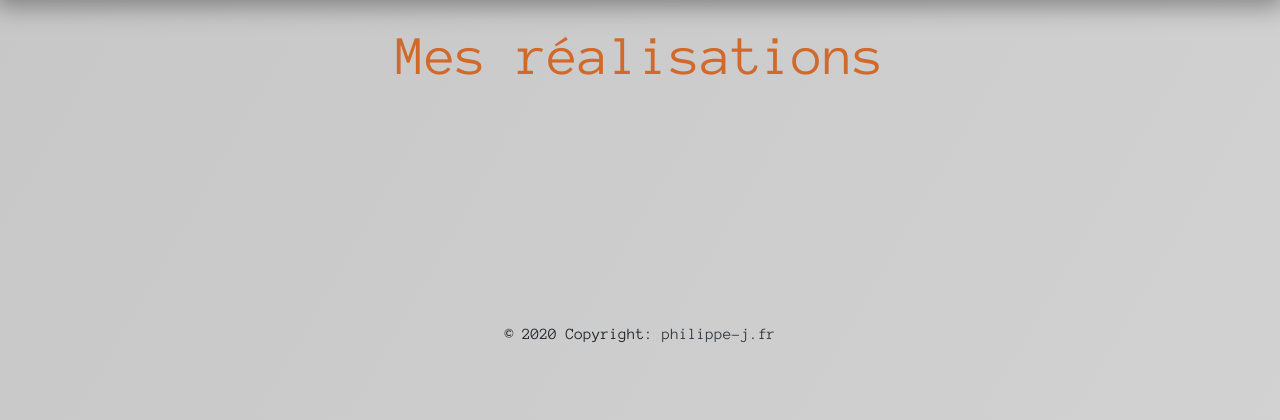
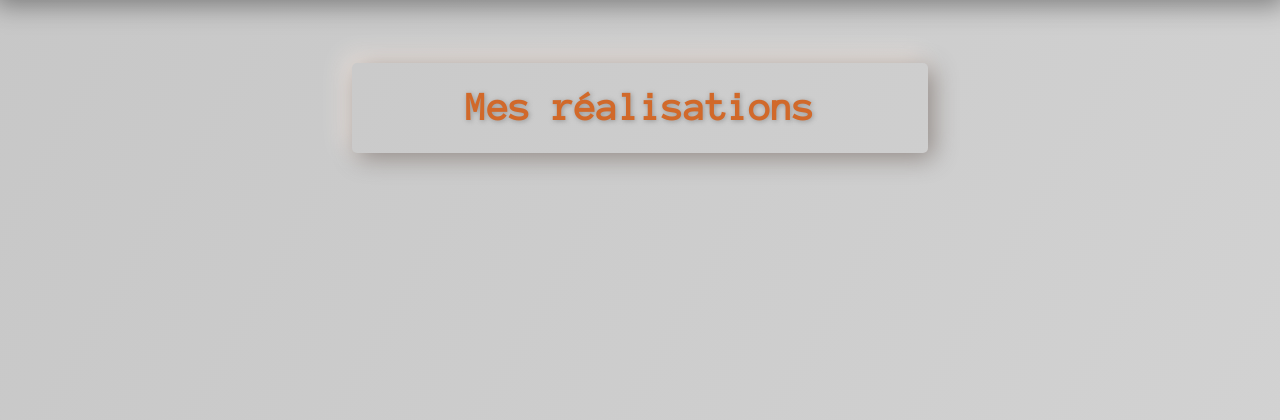
Before and after one commit to JgPhil/blog_jgphil, a Symfony app: template templates/post/list.html.twig in a window 1280 px wide. Shown: the part 71-491 px from the top of the page. Run offline with Twig, Linux system fonts and the light colour scheme; the template is opened without the code that fills it, so the values that code supplies are empty; some libraries are stand-ins or nearby versions.

Commit message:
css projects

```diff
--- a/public/css/base.css
+++ b/public/css/base.css
@@ -51,7 +51,19 @@ h1 {
 .new_post_btn a.btn:hover {
   background-color: #d1692a;
   color: #3d200e;
-  box-shadow: 1px 1px 4px #3f3c3a, -1px -2px 5px #faefe8;
+  box-shadow: 1px 1px 4px #8b8582, -1px -2px 5px #faefe8;
+}
+
+.posts-title {
+  border-radius: 5px;
+  box-shadow: 5px 5px 25px #8b8582, -5px -5px 25px #faefe8;
+  width: 45vw;
+  height: 7vw;
+  padding: 20px;
+  margin-top: 5vw;
+  margin-bottom: 5vw;
+  color: #3f3c3a;
+  text-shadow: 1px 1px 5px #969696;
 }
 
 .posts {
@@ -61,21 +73,22 @@ h1 {
   align-items: center;
 }
 
-.card.one_post {
+.one_post div.card {
+  margin: 2vw 2vw 2vw 2vw;
   border-style: none;
   background-color: unset;
   box-shadow: 20px 20px 60px #b3b3b3, -20px -20px 60px #f3f3f3;
   min-width: 250px;
 }
-.card.one_post img:hover {
+.one_post div.card img:hover {
   opacity: 0.7;
 }
-.card.one_post h4 a,
-.card.one_post div.buttons i {
+.one_post div.card h4 a,
+.one_post div.card div.buttons i {
   color: #d1692a;
 }
-.card.one_post h4 a:hover,
-.card.one_post div.buttons i:hover {
+.one_post div.card h4 a:hover,
+.one_post div.card div.buttons i:hover {
   color: #3d200e;
   text-decoration: none;
 }
--- a/public/scss/base.scss
+++ b/public/scss/base.scss
@@ -52,9 +52,21 @@ h1 {
     &:hover {
       background-color: $cd-box;
       color: $cd-txt;
-      box-shadow: 1px 1px 4px #3f3c3a, -1px -2px 5px #faefe8;
+      box-shadow: 1px 1px 4px #8b8582, -1px -2px 5px #faefe8;
     }
   }
+}
+
+.posts-title {
+  border-radius: 5px;
+  box-shadow: 5px 5px 25px #8b8582, -5px -5px 25px #faefe8;
+  width: 45vw;
+  height: 7vw;
+  padding: 20px;
+  margin-top: 5vw;
+  margin-bottom: 5vw;
+  color: #3f3c3a;
+  text-shadow: 1px 1px 5px #969696;
 }
 
 .posts {
@@ -64,7 +76,8 @@ h1 {
   align-items: center;
 }
 
-.card.one_post {
+.one_post div.card {
+  margin: 2vw 2vw 2vw 2vw;
   border-style: none;
   background-color: unset;
   box-shadow: 20px 20px 60px #b3b3b3, -20px -20px 60px #f3f3f3;
@@ -77,7 +90,7 @@ h1 {
   & h4 a,
   div.buttons i {
     color: $cd-box;
-    &:hover{
+    &:hover {
       color: $cd-txt;
       text-decoration: none;
     }
--- a/templates/post/list.html.twig
+++ b/templates/post/list.html.twig
@@ -6,10 +6,11 @@
 {% block body %}
 	<div class="row justify-content-center">
 		<div class="col-xs-12">
-			<h1 class="display-4 text-center my-4">
-				Mes réalisations
-			</h1>
-
+			<div class="posts-title mx-auto align-items-center">
+				<h1 class="text-center font-weight-bold">
+					Mes réalisations
+				</h1>
+			</div>
 			{% if app.user %}
 				<div class="button new_post_btn">
 					<a class="btn btn-primary" href="{{ path('post_new') }}">Nouvel article</a>
@@ -19,22 +20,22 @@
 			<div class="posts container">
 				<div class="row justify-content-center">
 					{% for post in posts %}
-						<div class="col-xs-12 col-xl-6">
-							<div class="card one_post">
+						<div class="one_post col-xs-12 col-xl-6">
+							<div class="card ">
 								<a href="{{ path( 'post_show', { id: post.id } ) }}">
 									<img class="card-img-top" src="{{ '/img/' ~ post.pictures.first.name|default('../img/default-image.png') }}" alt="Une image de l'article ">
 								</a>
 								<div class="card-body">
-									<h4 class="card-title text-center">
+									<h4 class="card-title">
 										<a href="{{ path( 'post_show', { id: post.id } ) }}">{{post.title}}</a>
 									</h4>
-									<div class=" row mx-auto">
+									<div class=" row">
 										<p class="card-text col">
-											{{post.description|u.truncate(30)}}
+											{{post.description|u.truncate(12)}}
+											...
 										</p>
-
 										{% if app.user %}
-											<div class="buttons col">
+											<div class="buttons col text-right">
 												<a href="{{ path('post_update', { id: post.id }) }}" class="p-1">
 													<i class="fas fa-pencil-alt"></i>
 												</a>
```
Also changed, not shown: 1 other file.
